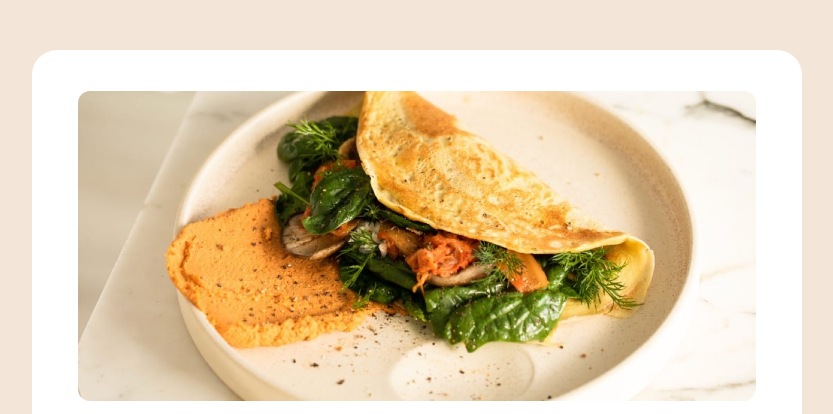
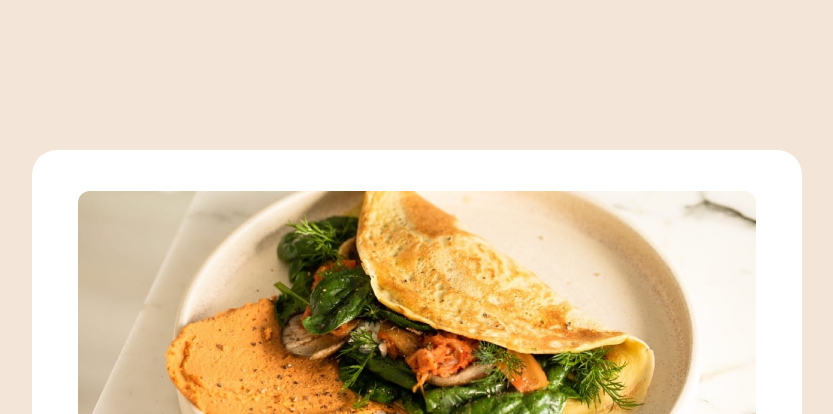
Before and after one commit to florinmarescu/FrontendMentorSolutions, a plain HTML site: page recipe-page-main/index.html in a window 1280 px wide. Shown: the top 414 px of the page, without its empty margins (223-1056 px from the left). Drawn offline with Linux system fonts and the light colour scheme.

Commit message:
Update style.css
padding-bottom: 50px;
  padding-top: 150px;

```diff
--- a/recipe-page-main/style.css
+++ b/recipe-page-main/style.css
@@ -26,6 +26,8 @@ body {
   min-height: 100vh;
   padding-top: 50px;
   box-sizing: border-box;
+  padding-bottom: 50px;
+  padding-top: 150px;
 }
 
 hr {
```
